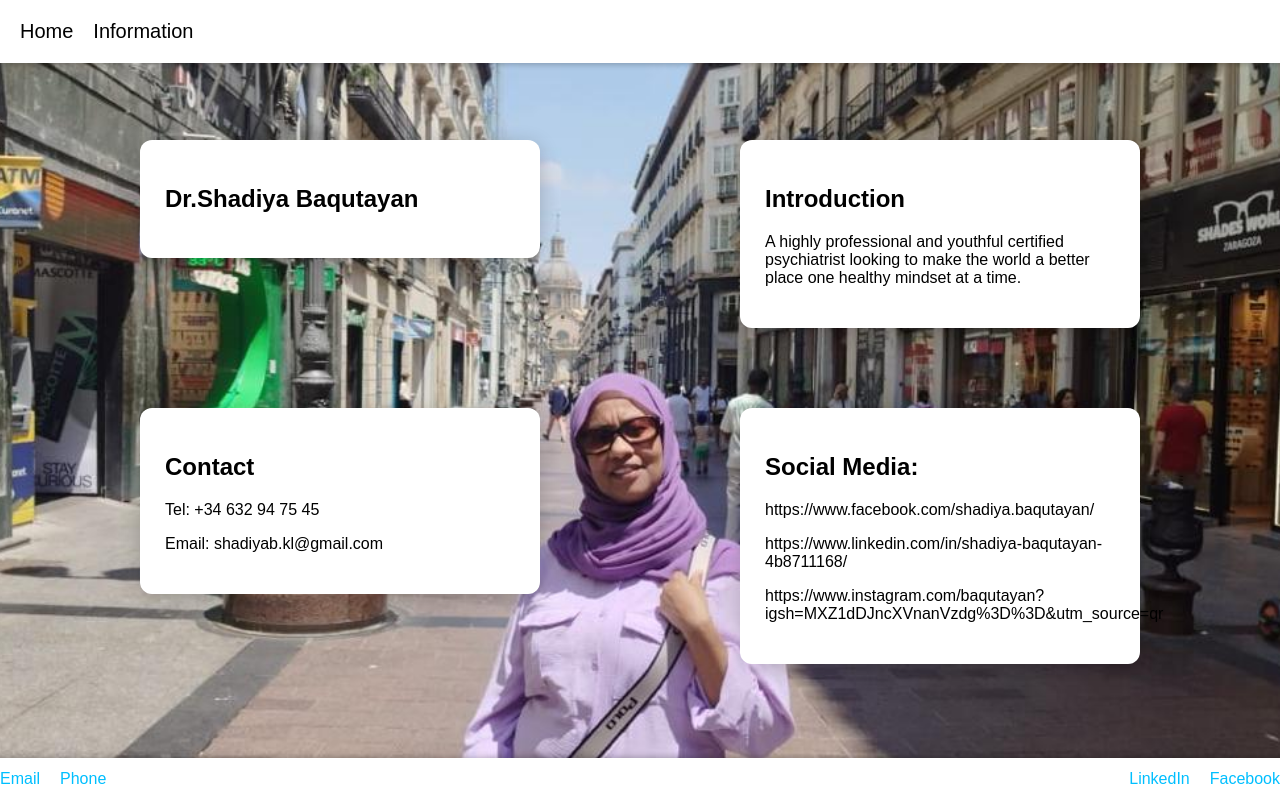
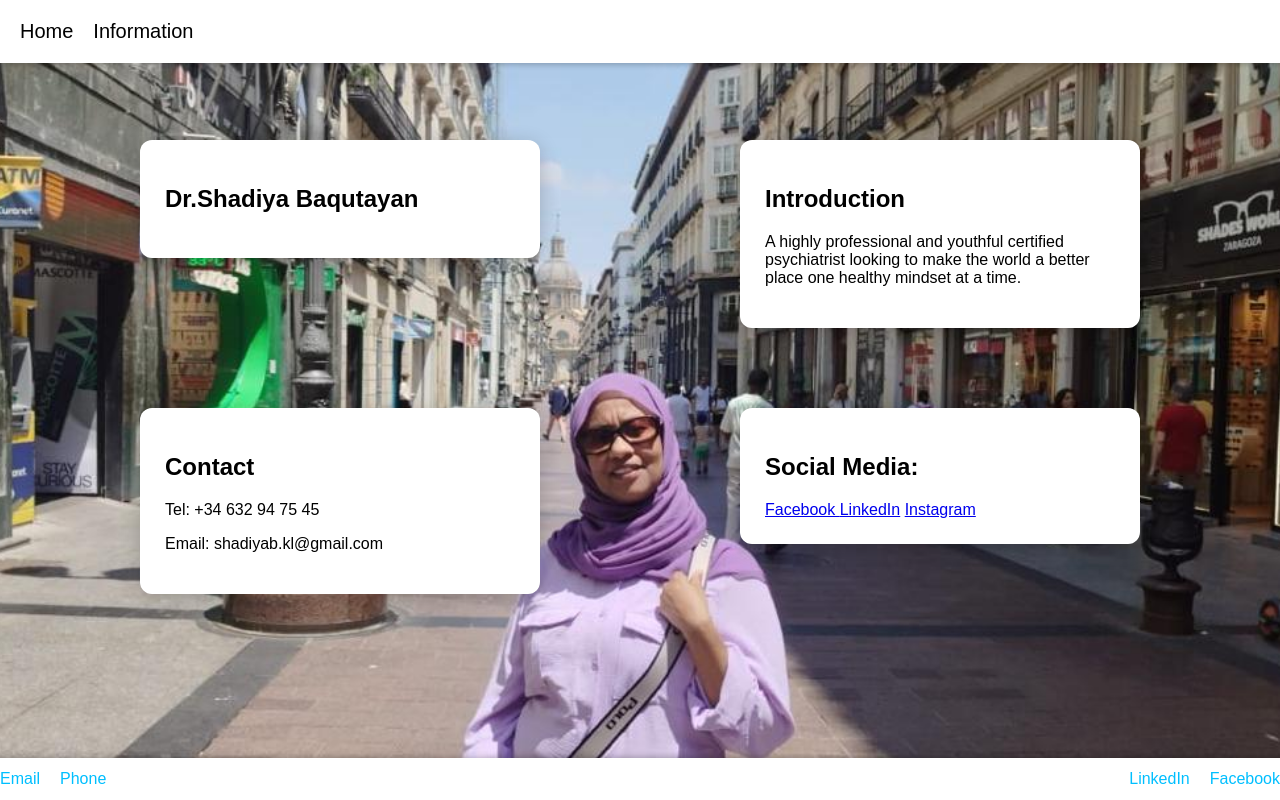
Before and after one commit to JIhad-97/Shadiya, a plain HTML site: page index.html in a window 1280 px wide. Drawn offline with Linux system fonts and the light colour scheme.

Commit message:
Update index.html

```diff
--- a/index.html
+++ b/index.html
@@ -177,9 +177,9 @@ body {
 
       <div class="right-box">
         <h2>Social Media: </h2>
-        <p>https://www.facebook.com/shadiya.baqutayan/ </p>
-        <p>https://www.linkedin.com/in/shadiya-baqutayan-4b8711168/</p>
-        <p>https://www.instagram.com/baqutayan?igsh=MXZ1dDJncXVnanVzdg%3D%3D&utm_source=qr</p>
+        <a href="https://www.facebook.com/shadiya.baqutayan/"> Facebook </a>
+        <a href="https://www.linkedin.com/in/shadiya-baqutayan-4b8711168/"> LinkedIn</a>
+        <a href="https://www.instagram.com/baqutayan?igsh=MXZ1dDJncXVnanVzdg%3D%3D&utm_source=qr">Instagram</a>
       </div>
     </div>
 
```
